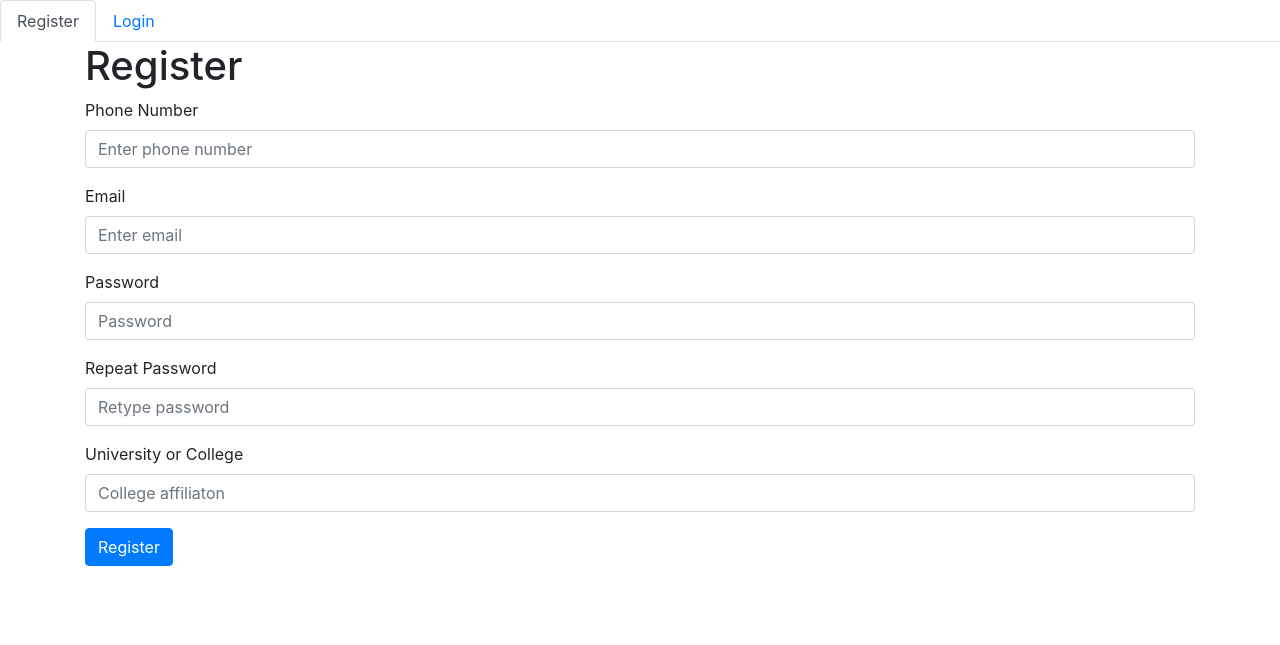
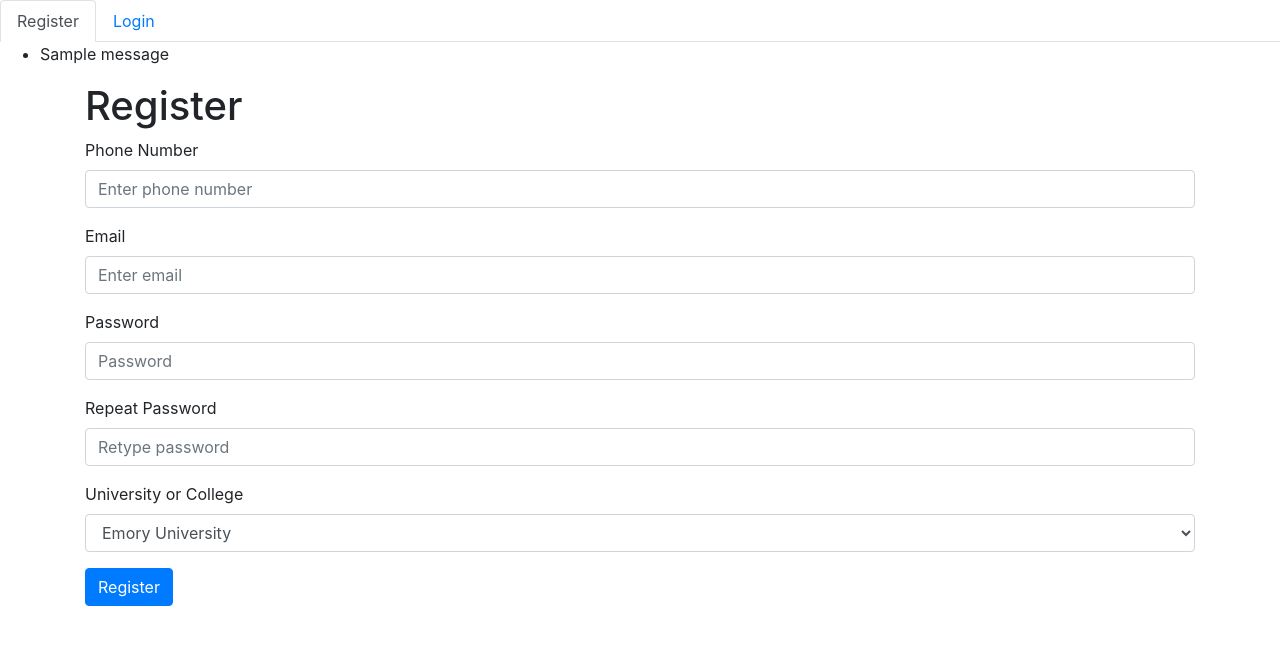
Before and after one commit to yilongzhu/haste, a Flask app: page / in a window 1280 px wide. Shown: the top 645 px of the page. Run offline with Flask 2, Linux system fonts and the light colour scheme; tables that the repository leaves empty hold one stand-in row (values such as "Sample post"); one stand-in notice (Sample message) is shown; some libraries are stand-ins or nearby versions.

Commit message:
Add SelectField to index

```diff
--- a/app/auth/forms.py
+++ b/app/auth/forms.py
@@ -1,5 +1,5 @@
 from flask_wtf import FlaskForm
-from wtforms import StringField, PasswordField, BooleanField, TextAreaField, SubmitField
+from wtforms import StringField, PasswordField, BooleanField, TextAreaField, SubmitField, SelectField
 from wtforms.validators import ValidationError, DataRequired, Email, EqualTo, Length
 from app.models import User
 
@@ -9,7 +9,7 @@ class RegistrationForm(FlaskForm):
     email = StringField('Email', validators=[DataRequired(), Email()])
     password = PasswordField('Password', validators=[DataRequired()])
     password2 = PasswordField('Repeat Password', validators=[DataRequired(), EqualTo('password')])
-    school = StringField('University or College', validators=[DataRequired()])
+    school = SelectField('University or College', choices =[('Emory', 'Emory University'), ('GTech', 'Georgia Institute of Technology')])
     submit1 = SubmitField('Register')
 
     def validate_phone(self, phone):
--- a/app/templates/base.html
+++ b/app/templates/base.html
@@ -32,7 +32,7 @@
                 <div class="dropdown-menu" aria-labelledby="navbarDropdown">
                 <a class="dropdown-item" href="#">Balance:</a>
                 <div class="dropdown-divider"></div>
-                <a class="dropdown-item" href="{{ url_for('auth.logout') }}">Sign Out</a>
+                <a class="dropdown-item" href="{{ url_for('auth.logout') }}">Logout</a>
                 </div>
             </li>
             </ul>
--- a/app/templates/index.html
+++ b/app/templates/index.html
@@ -17,6 +17,17 @@
                 <a class="nav-link" id="login-tab" data-toggle="tab" href="#login" role="tab" aria-controls="login" aria-selected="true">Login</a>
             </li>
         </ul>
+        {% with messages = get_flashed_messages() %}
+        {% if messages %}
+        <div>
+            <ul>
+                {% for message in messages %}
+                <li>{{ message }}</li>
+                {% endfor %}
+            </ul>
+        </div>
+        {% endif %}
+    {% endwith %}
         <div class="tab-content" id="myTabContent">
             <div class="tab-pane fade" id="login" role="tabpanel" aria-labelledby="login-tab">
                 <div class="container">
@@ -79,7 +90,7 @@
                         </div>
                         <div class='form-group'>
                             {{ registration_form.school.label(for='set-school') }}<br>
-                            {{ registration_form.school(size=32, class='form-control', id='set-school', placeholder='College affiliaton') }}
+                            {{ registration_form.school(class='form-control', id='set-school', placeholder='College affiliaton') }}
                             {% for error in registration_form.school.errors %}
                             <span style = "color: red;">[{{ error }}]</span>
                             {% endfor %}
--- a/app/templates/new_order.html
+++ b/app/templates/new_order.html
@@ -6,7 +6,7 @@
         <form method="POST" enctype='application/json'>
             <input class="search" placeholder="Search">
             <button class = "btn btn-outline-success" type="submit">Checkout</button>
-            <table>
+            <table class = "table table-striped">
                 <thead>
                     <tr>
                         <th>Item</th>
```
Also changed, not shown: app.db.
